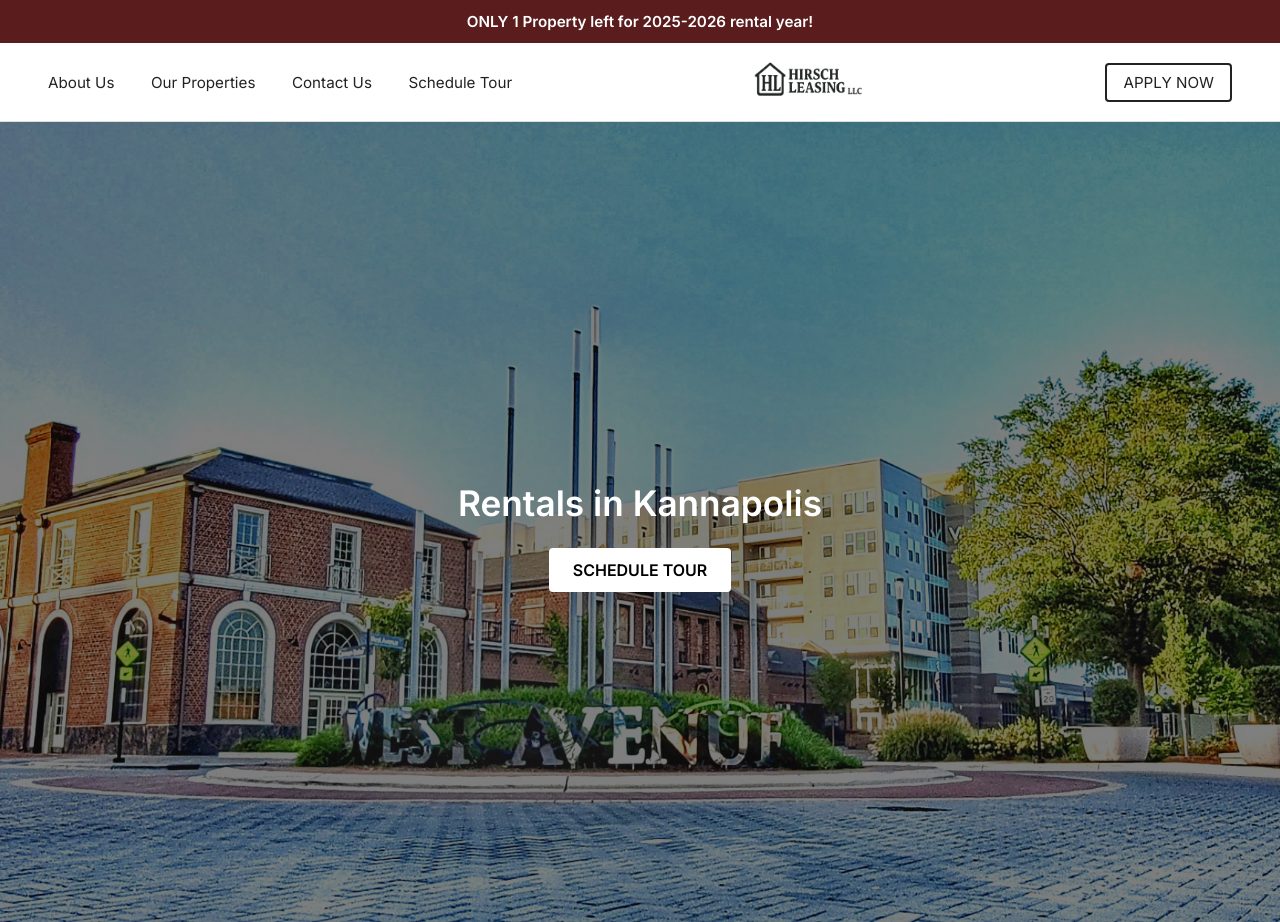
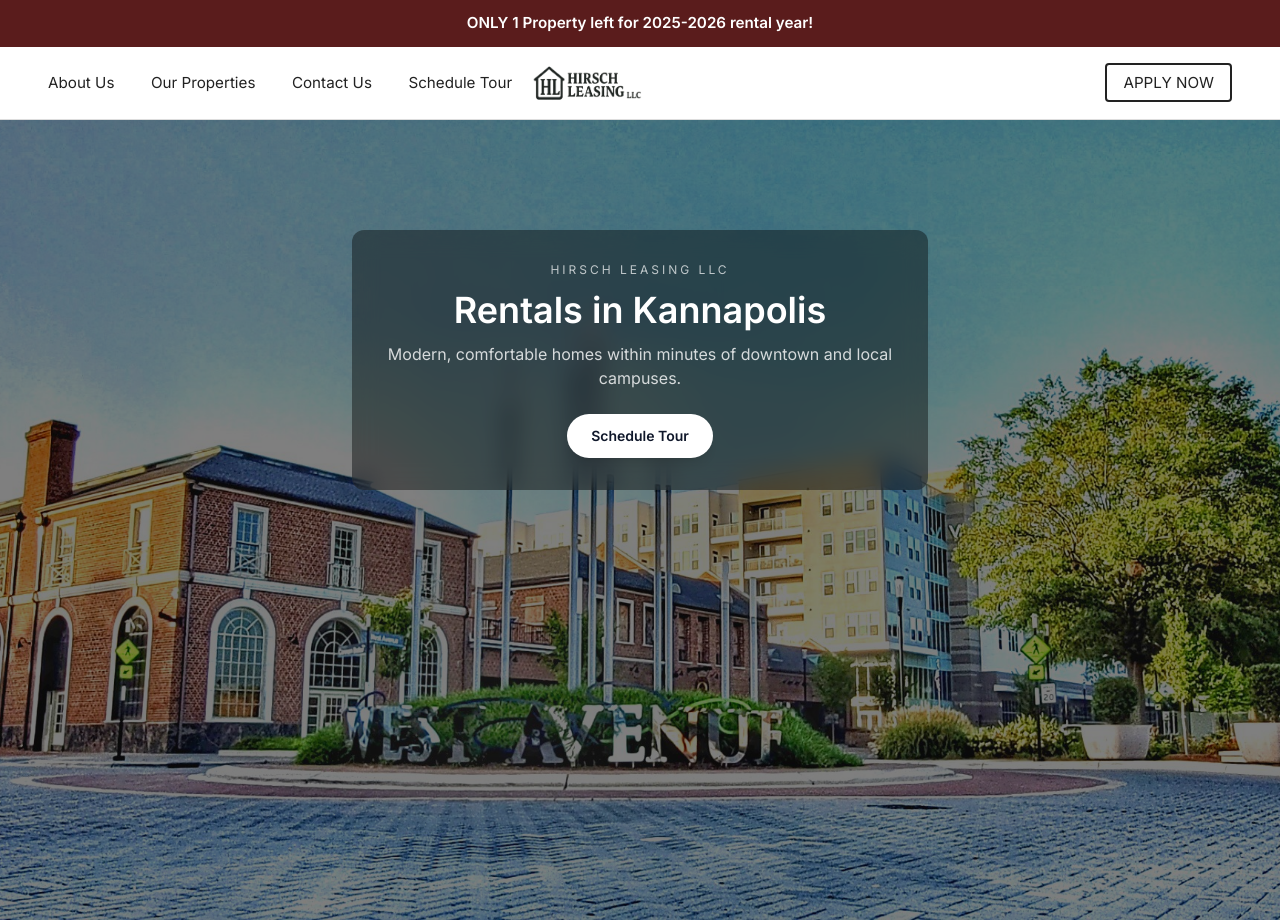
Before and after one commit to ahirsch17/hirsch-properties, a website: page public/website.html in a window 1280 px wide. Drawn offline with nearby package versions, Linux system fonts and the light colour scheme.

Commit message:
title improvement

```diff
--- a/public/website.html
+++ b/public/website.html
@@ -6,6 +6,7 @@
   <link rel="icon" type="image/jpg" href="Images/Logo.jpg">
   <link rel="stylesheet" href="navbar.css">
   <link href="https://fonts.googleapis.com/css2?family=Inter:wght@400;600&display=swap" rel="stylesheet">
+  <script src="https://cdn.tailwindcss.com"></script>
   <style>
     .hero {
       position: relative;
@@ -13,11 +14,6 @@
       background-size: cover;
       background-position: center;
       height: 100vh;
-      display: flex;
-      align-items: center;
-      justify-content: center;
-      text-align: center;
-      color: white;
     }
 
     .overlay {
@@ -28,34 +24,6 @@
       height: 100%;
       background-color: rgba(0, 0, 0, 0.5);
       z-index: 0;
-    }
-
-    .hero-text {
-      position: relative;
-      z-index: 1;
-      max-width: 700px;
-      padding: 0 1rem;
-    }
-
-    .hero-text h1 {
-      font-size: 2.2rem;
-      font-weight: 600;
-      margin-bottom: 1.5rem;
-    }
-
-    .hero-btn {
-      background-color: white;
-      color: #000;
-      font-weight: 600;
-      padding: 0.75rem 1.5rem;
-      border-radius: 4px;
-      text-decoration: none;
-      transition: background 0.3s ease;
-      display: inline-block;
-    }
-
-    .hero-btn:hover {
-      background-color: #eee;
     }
 
     .restrictions {
@@ -87,9 +55,26 @@
 
   <section class="hero">
     <div class="overlay"></div>
-    <div class="hero-text">
-      <h1>Rentals in Kannapolis</h1>
-      <a href="schedule.html" class="hero-btn">SCHEDULE TOUR</a>
+    <div class="relative flex items-center justify-center min-h-[60vh]">
+      <div class="relative z-10 px-6 py-8 bg-black/40 backdrop-blur-md rounded-xl max-w-xl text-center">
+        <p class="text-xs tracking-[0.25em] text-white/70 uppercase mb-3">
+          Hirsch Leasing LLC
+        </p>
+        <h1 class="text-3xl sm:text-4xl font-semibold text-white mb-3">
+          Rentals in Kannapolis
+        </h1>
+        <p class="text-sm sm:text-base text-white/80 mb-6">
+          Modern, comfortable homes within minutes of downtown and local campuses.
+        </p>
+        <div class="flex justify-center">
+          <a
+            href="schedule.html"
+            class="inline-flex items-center justify-center px-6 py-3 text-sm font-semibold bg-white text-slate-900 rounded-full shadow-lg hover:shadow-xl hover:-translate-y-0.5 transition"
+          >
+            Schedule Tour
+          </a>
+        </div>
+      </div>
     </div>
   </section>
 
--- a/server.js
+++ b/server.js
@@ -271,7 +271,11 @@ app.post('/api/bookings', async (req, res) => {
          auth: {
            user: emailUser,
            pass: emailPassword
-        }
+         },
+         // Add timeout settings to see error faster
+         connectionTimeout: 10000, // 10 seconds
+         greetingTimeout: 10000,
+         socketTimeout: 10000
        });
 
       const cancelLink = `https://hirsch-leasing.onrender.com/view-cancel.html?id=${cancelId}`;
```
Lines whose indentation alone changed are shown as unchanged.
